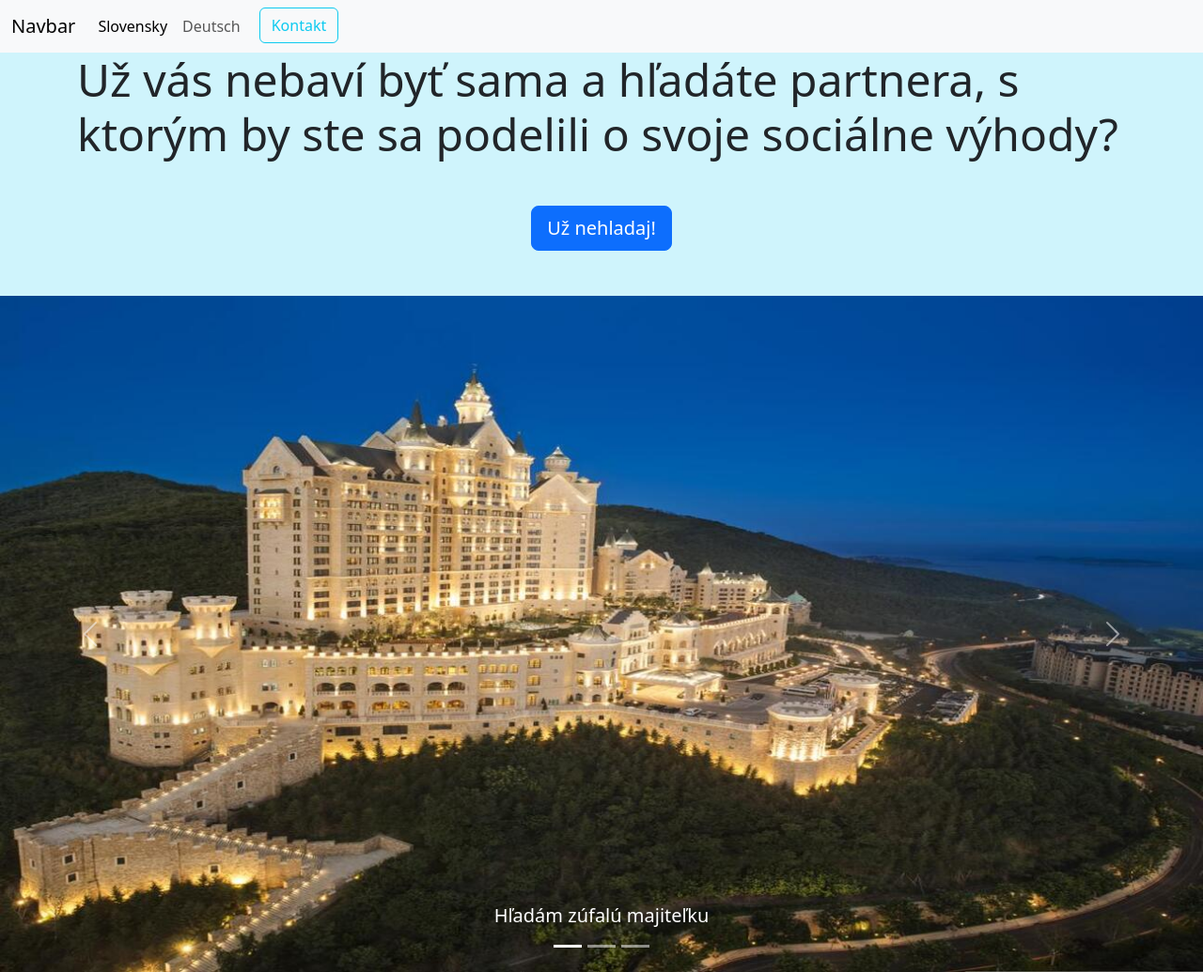
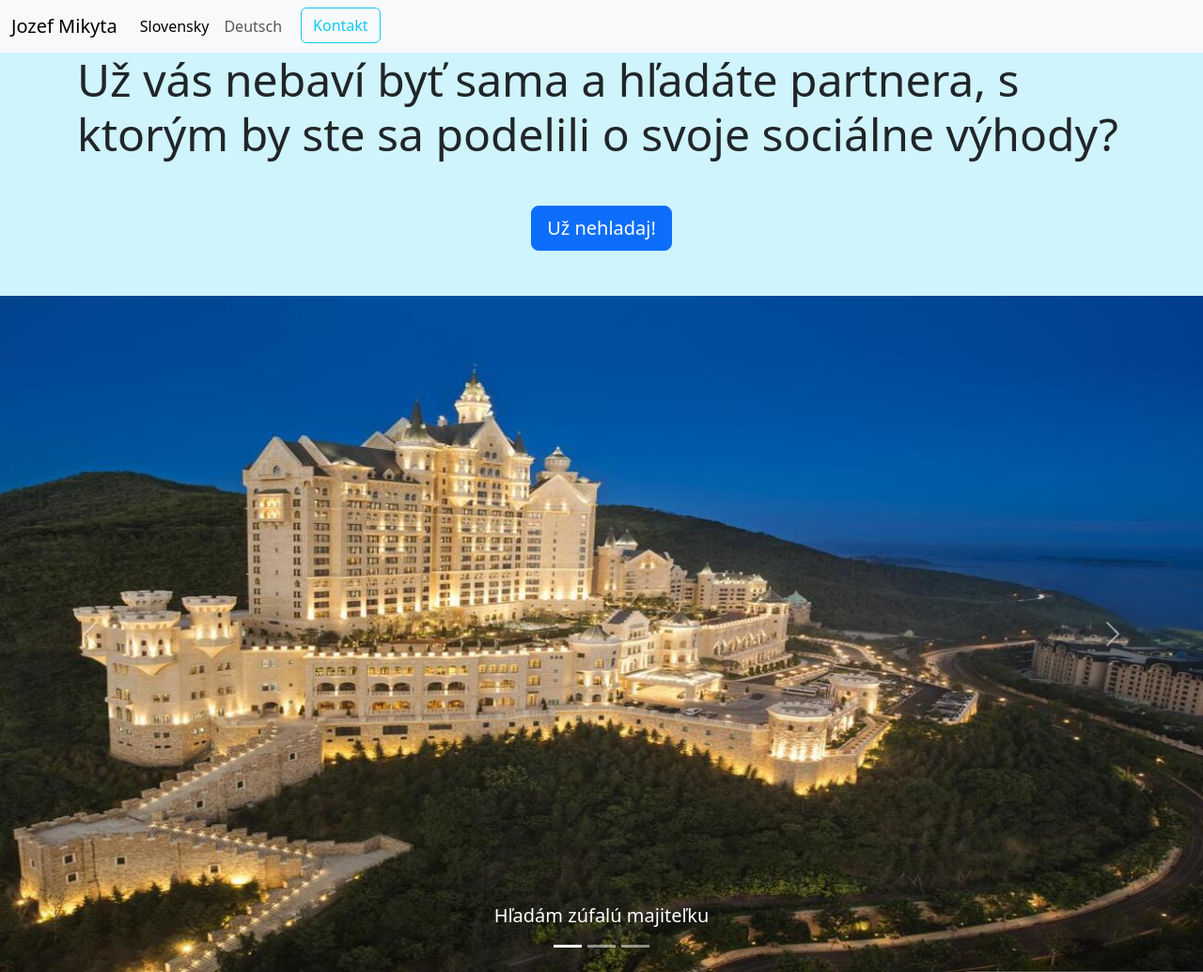
Before and after one commit to Csed-dev/Ocino, a plain HTML site: page index.html in a window 1280 px wide. Shown: the top 1035 px of the page at 94% size. Drawn offline with nearby package versions, Linux system fonts and the light colour scheme.

Commit message:
Update index.html

```diff
--- a/index.html
+++ b/index.html
@@ -16,7 +16,7 @@
     <!-- Navbar -->
     <nav class="navbar navbar-expand-lg bg-body-tertiary">
         <div class="container-fluid">
-            <a class="navbar-brand" href="#">Navbar</a>
+            <a class="navbar-brand" href="#">Jozef Mikyta</a>
             <button class="navbar-toggler" type="button" data-bs-toggle="collapse" data-bs-target="#navbarNavAltMarkup"
                 aria-controls="navbarNavAltMarkup" aria-expanded="false" aria-label="Toggle navigation">
                 <span class="navbar-toggler-icon"></span>
```
